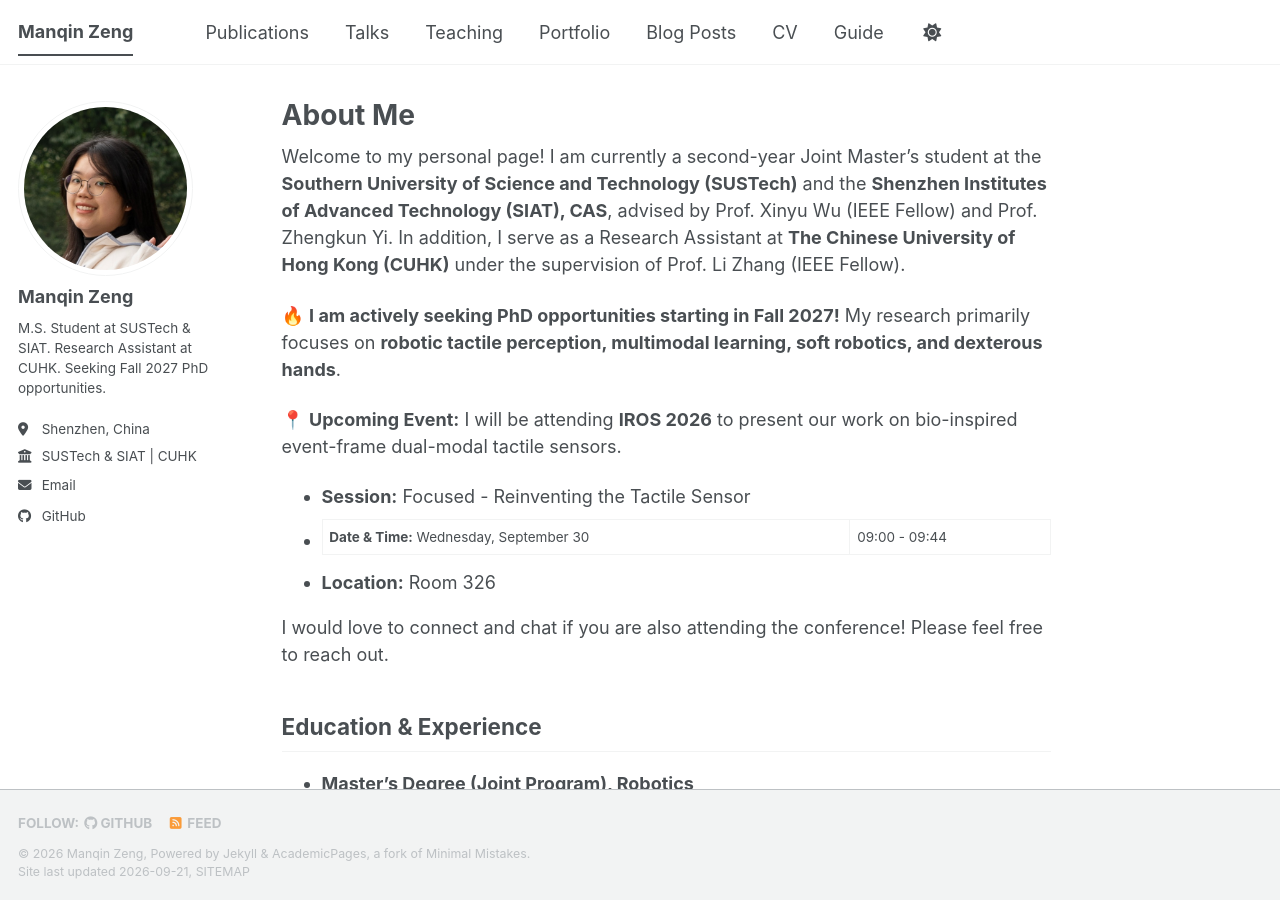
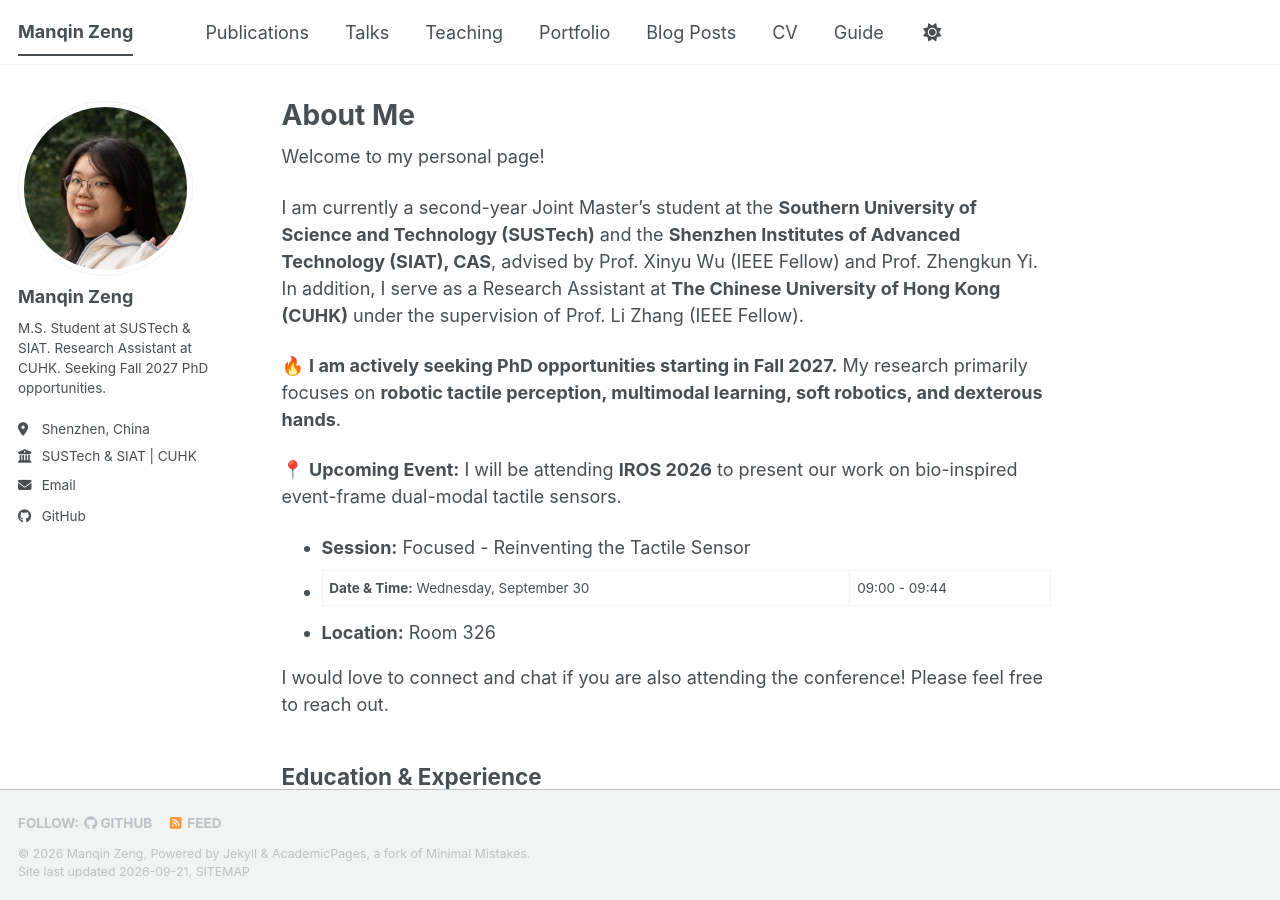
Before and after one commit to ZengManqin/ZengManqin.github.io, a Jekyll site: the page built from _pages/about.md, in a window 1280 px wide and 900 px high. Built offline with Jekyll 4.4.1, drawn with Linux system fonts in a browser that asks for light colours; a style sheet for code colours, icons or effects is not loaded.

```diff
--- a/_pages/about.md
+++ b/_pages/about.md
@@ -7,9 +7,11 @@ redirect_from:
   - /about.html
 ---
 
-Welcome to my personal page! I am currently a second-year Joint Master's student at the **Southern University of Science and Technology (SUSTech)** and the **Shenzhen Institutes of Advanced Technology (SIAT), CAS**, advised by Prof. Xinyu Wu (IEEE Fellow) and Prof. Zhengkun Yi. In addition, I serve as a Research Assistant at **The Chinese University of Hong Kong (CUHK)** under the supervision of Prof. Li Zhang (IEEE Fellow).
+Welcome to my personal page!
 
-🔥 **I am actively seeking PhD opportunities starting in Fall 2027!** My research primarily focuses on **robotic tactile perception, multimodal learning, soft robotics, and dexterous hands**.
+I am currently a second-year Joint Master's student at the **Southern University of Science and Technology (SUSTech)** and the **Shenzhen Institutes of Advanced Technology (SIAT), CAS**, advised by Prof. Xinyu Wu (IEEE Fellow) and Prof. Zhengkun Yi. In addition, I serve as a Research Assistant at **The Chinese University of Hong Kong (CUHK)** under the supervision of Prof. Li Zhang (IEEE Fellow).
+
+🔥 **I am actively seeking PhD opportunities starting in Fall 2027.** My research primarily focuses on **robotic tactile perception, multimodal learning, soft robotics, and dexterous hands**.
 
 📍 **Upcoming Event:** I will be attending **IROS 2026** to present our work on bio-inspired event-frame dual-modal tactile sensors.
 * **Session:** Focused - Reinventing the Tactile Sensor
```
